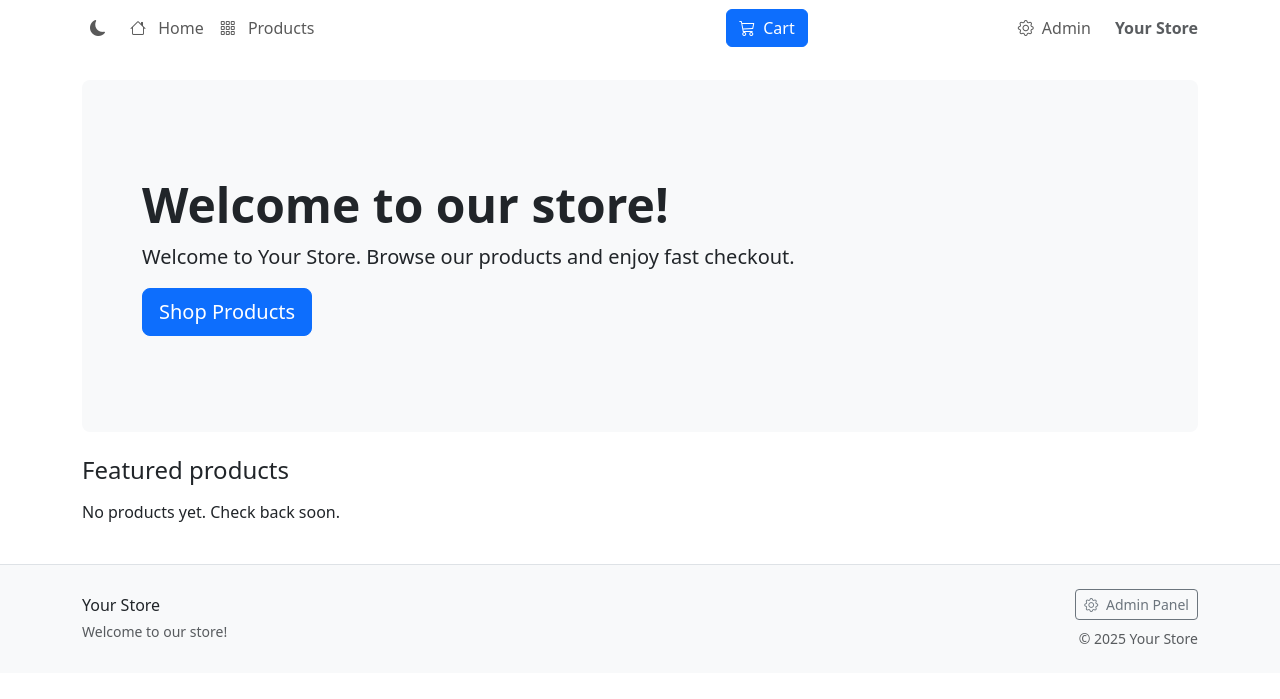
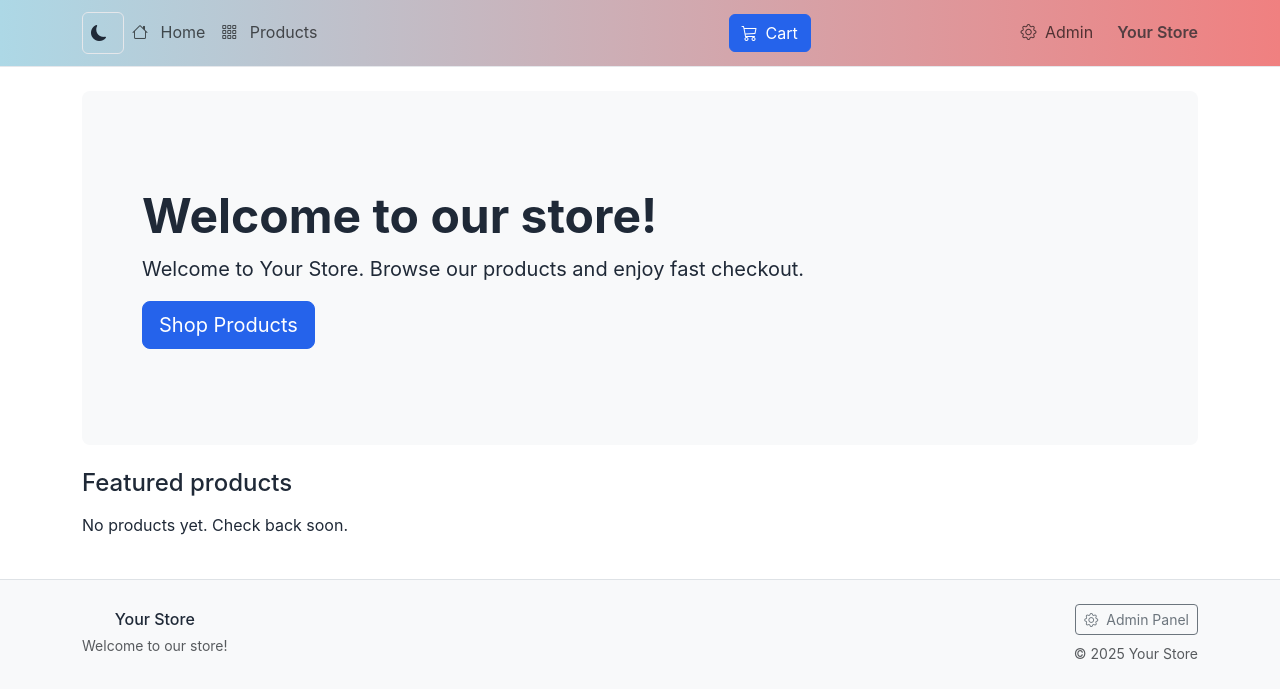
Before and after one commit to ricardobaharally001-web/take-2, a Flask app: page / in a window 1280 px wide. Shown: the top 699 px of the page. Run offline with Flask 3, Linux system fonts and the light colour scheme; some libraries are stand-ins or nearby versions.

Commit message:
Add files via upload

```diff
--- /dev/null
+++ b/static/script.js
@@ -0,0 +1,181 @@
+// static/script.js
+
+// Add to cart buttons (works on products list and detail)
+document.addEventListener("click", async (e) => {
+  const btn = e.target.closest(".add-to-cart-btn");
+  if (!btn) return;
+  e.preventDefault();
+  const productId = parseInt(btn.dataset.productId, 10);
+  let qty = 1;
+  if (btn.dataset.qtyEl) {
+    const el = document.querySelector(btn.dataset.qtyEl);
+    if (el && el.value) qty = Math.max(1, parseInt(el.value, 10));
+  }
+  const res = await fetch("/api/cart/add", {
+    method: "POST",
+    headers: {"Content-Type": "application/json"},
+    body: JSON.stringify({ product_id: productId, qty })
+  });
+  const data = await res.json();
+  if (data.ok) {
+    // Update any known cart count badges
+    const badge1 = document.getElementById("nav-cart-count");
+    const badgeMobile = document.getElementById("cart-count-mobile");
+    const badgeDesktop = document.getElementById("cart-count-desktop");
+    if (badge1) badge1.textContent = data.cart_count;
+    [badgeMobile, badgeDesktop].forEach(el => {
+      if (!el) return;
+      el.textContent = data.cart_count;
+      if (data.cart_count > 0) {
+        el.classList.remove('d-none');
+        el.style.display = 'flex';
+      } else {
+        el.classList.add('d-none');
+      }
+    });
+    toast("Added to cart");
+  } else {
+    alert(data.error || "Unable to add to cart.");
+  }
+});
+
+// Cart page: update qty & remove
+document.addEventListener("change", async (e) => {
+  const qtyInput = e.target.closest(".cart-qty");
+  if (!qtyInput) return;
+  const row = qtyInput.closest("tr");
+  const pid = parseInt(row.dataset.productId, 10);
+  const qty = Math.max(1, parseInt(qtyInput.value, 10));
+  const res = await fetch("/api/cart/update", {
+    method: "POST",
+    headers: {"Content-Type": "application/json"},
+    body: JSON.stringify({ product_id: pid, qty })
+  });
+  const data = await res.json();
+  if (data.ok) {
+    // refresh totals visually (simple way: reload)
+    window.location.reload();
+  }
+});
+
+document.addEventListener("click", async (e) => {
+  const btn = e.target.closest(".remove-item");
+  if (!btn) return;
+  const row = btn.closest("tr");
+  const pid = parseInt(row.dataset.productId, 10);
+  const res = await fetch("/api/cart/remove", {
+    method: "POST",
+    headers: {"Content-Type": "application/json"},
+    body: JSON.stringify({ product_id: pid })
+  });
+  const data = await res.json();
+  if (data.ok) {
+    window.location.reload();
+  }
+});
+
+// Simple toast helper
+function toast(msg) {
+  try {
+    const t = document.createElement("div");
+    t.className = "position-fixed bottom-0 start-50 translate-middle-x mb-4 p-3 bg-dark text-white rounded shadow";
+    t.style.zIndex = 1080;
+    t.textContent = msg;
+    document.body.appendChild(t);
+    setTimeout(() => t.remove(), 1800);
+  } catch {}
+}
+
+// Checkout: PayPal Smart Buttons
+document.addEventListener("DOMContentLoaded", () => {
+  // Apply saved theme for dark mode
+  try {
+    const saved = localStorage.getItem('store-theme');
+    const theme = (saved === 'dark') ? 'dark' : 'light';
+    document.documentElement.setAttribute('data-theme', theme);
+    if (document.body) document.body.setAttribute('data-theme', theme);
+  } catch {}
+
+  // Dark mode toggle
+  const toggle = document.getElementById('dark-toggle');
+  if (toggle) {
+    toggle.addEventListener('click', () => {
+      const current = document.documentElement.getAttribute('data-theme') || 'light';
+      const next = current === 'dark' ? 'light' : 'dark';
+      document.documentElement.setAttribute('data-theme', next);
+      if (document.body) document.body.setAttribute('data-theme', next);
+      try { localStorage.setItem('store-theme', next); } catch {}
+    });
+  }
+
+  const paypalContainer = document.getElementById("paypal-button-container");
+  const form = document.getElementById("checkout-form");
+  if (paypalContainer && window.paypal && form) {
+    const totalUSD = window.__PAYPAL_TOTAL_USD__ || 1.00;
+
+    paypal.Buttons({
+      createOrder: function (data, actions) {
+        // DEMO ONLY: create order for displayed USD amount
+        return actions.order.create({
+          purchase_units: [{ amount: { value: totalUSD.toFixed(2) } }]
+        });
+      },
+      onApprove: async function (data, actions) {
+        try {
+          await actions.order.capture(); // simulate capture
+          const payload = {
+            name: form.elements["name"].value,
+            email: form.elements["email"].value,
+            phone: form.elements["phone"].value,
+            address: form.elements["address"].value,
+            paypal_order_id: data.orderID
+          };
+          const res = await fetch("/api/order/paypal", {
+            method: "POST",
+            headers: {"Content-Type": "application/json"},
+            body: JSON.stringify(payload)
+          });
+          const out = await res.json();
+          if (out.ok) {
+            alert("Payment successful. Order #" + out.order_id + " placed!");
+            window.location.href = "/";
+          } else {
+            alert(out.error || "Could not place order.");
+          }
+        } catch (err) {
+          console.error(err);
+          alert("Payment failed or canceled.");
+        }
+      }
+    }).render("#paypal-button-container");
+  }
+
+  // Checkout: MMG "I paid" button
+  const mmgBtn = document.getElementById("mmg-paid-btn");
+  if (mmgBtn && form) {
+    mmgBtn.addEventListener("click", async () => {
+      const payload = {
+        name: form.elements["name"].value,
+        email: form.elements["email"].value,
+        phone: form.elements["phone"].value,
+        address: form.elements["address"].value
+      };
+      if (!payload.name || !payload.email || !payload.phone || !payload.address) {
+        alert("Please fill out your name, email, phone, and address.");
+        return;
+      }
+      const res = await fetch("/api/order/mmg", {
+        method: "POST",
+        headers: {"Content-Type": "application/json"},
+        body: JSON.stringify(payload)
+      });
+      const out = await res.json();
+      if (out.ok) {
+        alert("Order placed as PENDING via MMG. Order #" + out.order_id + ". The store will verify your payment.");
+        window.location.href = "/";
+      } else {
+        alert(out.error || "Could not place order.");
+      }
+    });
+  }
+});
--- a/static/style.css
+++ b/static/style.css
@@ -0,0 +1,105 @@
+body {
+  font-family: Verdana, Arial, sans-serif;
+  line-height: 1.6;
+  /* background: url() no-repeat center center scroll; */
+  background-color: rgb(186, 209, 209);
+  background-size: cover;
+  font-weight: bold;
+}
+
+header,
+.navbar {
+  background: linear-gradient(to right, lightblue, lightcoral);
+  text-align: center;
+}
+
+section {
+  padding: 40px 20px;
+  background-color: lightblue;
+  border-radius: 10px;
+  margin-bottom: 20px;
+}
+
+footer {
+  background: #a889d1;
+  padding: 20px;
+  text-align: center;
+}
+
+/* ======= Professional Shopify-Style Theme Overrides (appended) ======= */
+@import url('https://fonts.googleapis.com/css2?family=Inter:wght@300;400;500;600;700;800&display=swap');
+
+:root {
+  --bg: #ffffff;
+  --fg: #1f2937;
+  --border: #e5e7eb;
+  --muted: #6b7280;
+  --card-bg: #ffffff;
+  --navbar-bg: #f8fafc;
+  --light-bg: #f9fafb;
+  --primary-blue: #2563eb; /* primary blue for forward/confirm buttons */
+  --primary-blue-hover: #1d4ed8;
+  --danger-red: #dc2626; /* delete/back */
+  --danger-red-hover: #b91c1c;
+}
+
+html[data-theme="dark"] {
+  --bg: #111827;
+  --fg: #f9fafb;
+  --border: #374151;
+  --muted: #9ca3af;
+  --card-bg: #1f2937;
+  --navbar-bg: #1f2937; /* black-like in dark mode */
+  --light-bg: #374151;
+}
+
+body {
+  font-family: 'Inter', -apple-system, BlinkMacSystemFont, 'Segoe UI', sans-serif !important;
+  background-color: var(--bg) !important;
+  color: var(--fg) !important;
+  font-weight: 400;
+}
+
+.navbar {
+  background-color: var(--navbar-bg) !important; /* light gray in light mode */
+  border-bottom: 1px solid var(--border);
+  padding: 0.75rem 0;
+}
+
+/* Buttons */
+.btn-primary { background-color: var(--primary-blue) !important; border-color: var(--primary-blue) !important; }
+.btn-primary:hover, .btn-primary:focus { background-color: var(--primary-blue-hover) !important; border-color: var(--primary-blue-hover) !important; }
+
+.btn-danger { background-color: var(--danger-red) !important; border-color: var(--danger-red) !important; }
+.btn-danger:hover, .btn-danger:focus { background-color: var(--danger-red-hover) !important; border-color: var(--danger-red-hover) !important; }
+
+.btn-outline-primary { color: var(--primary-blue) !important; border-color: var(--primary-blue) !important; }
+.btn-outline-primary:hover { background-color: var(--primary-blue) !important; color: #fff !important; }
+
+.btn-outline-danger { color: var(--danger-red) !important; border-color: var(--danger-red) !important; }
+.btn-outline-danger:hover { background-color: var(--danger-red) !important; color: #fff !important; }
+
+.theme-toggle { border: 1px solid var(--border) !important; color: var(--fg) !important; }
+.theme-toggle:hover { background-color: var(--light-bg) !important; }
+
+.card { background-color: var(--card-bg); border: 1px solid var(--border); }
+
+/* Product grid helpers */
+.product-grid { display: grid; grid-template-columns: repeat(auto-fill, minmax(280px, 1fr)); gap: 1.25rem; }
+
+/* Cart badge */
+#cart-count { display: none; }
+
+/* Mobile navbar layout: brand left, cart center, hamburger right */
+@media (max-width: 991.98px) {
+  .navbar .container {
+    display: grid;
+    grid-template-columns: 1fr auto 1fr;
+    align-items: center;
+    gap: 0.5rem;
+  }
+  .navbar .navbar-brand { justify-self: start; margin-right: 0; }
+  .navbar .mobile-cart { justify-self: center; }
+  .navbar .navbar-toggler { justify-self: end; }
+  .navbar .navbar-collapse { grid-column: 1 / -1; margin-top: 0.5rem; }
+}
```
